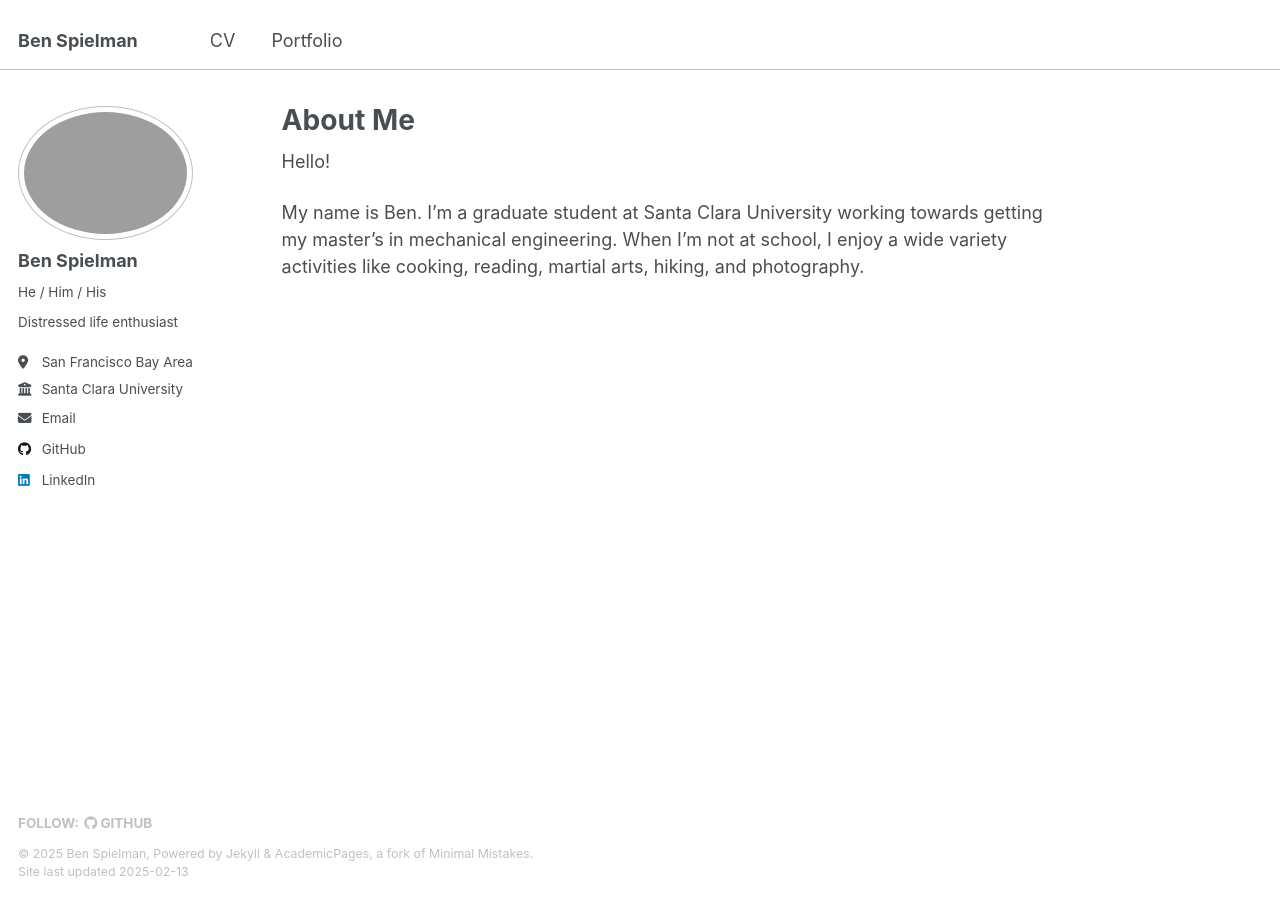
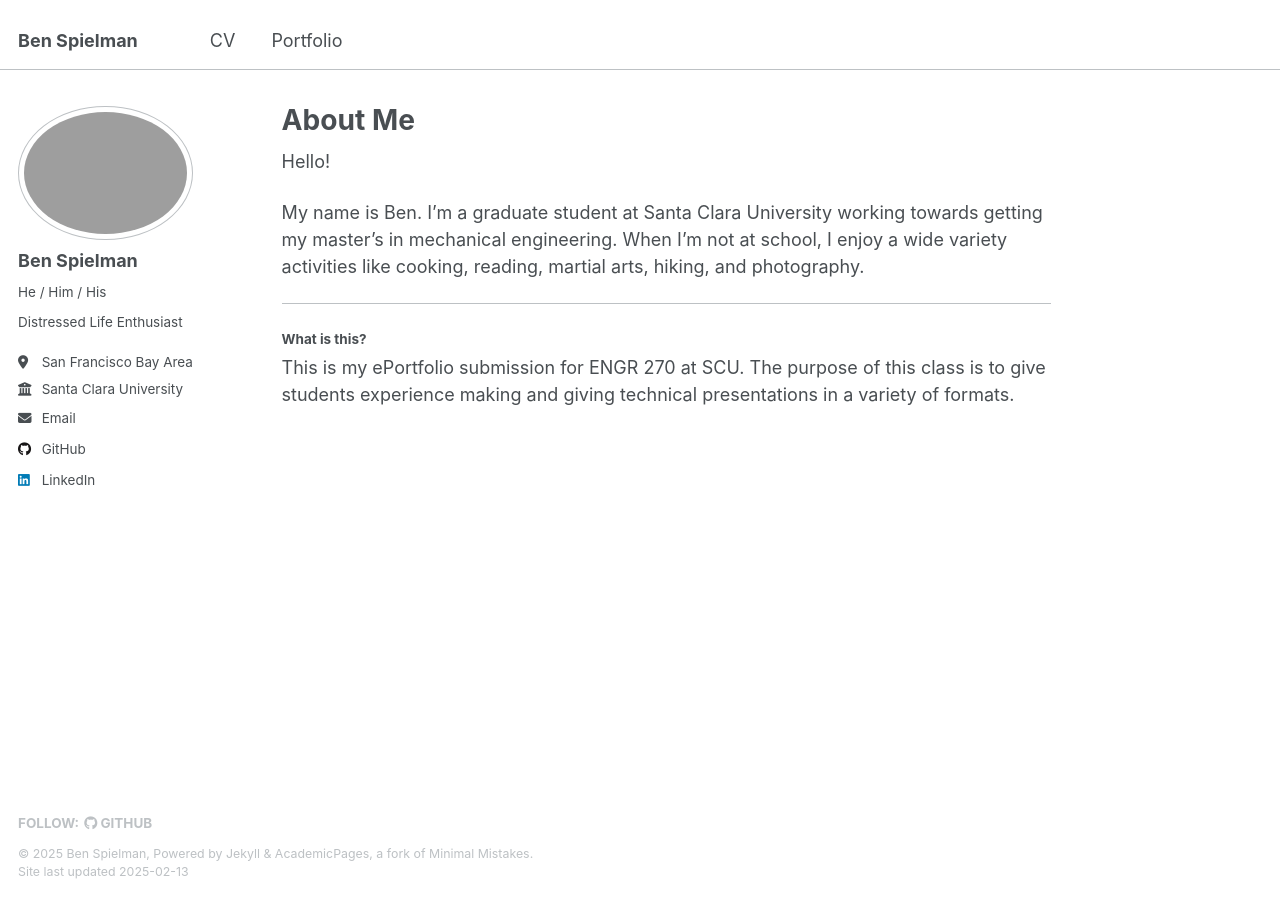
Before and after one commit to pizza496/pizza496.github.io, a Jekyll site: the page built from _pages/about.md, in a window 1280 px wide. Built offline with Jekyll 4.4.1, drawn with Linux system fonts in a browser that asks for light colours.

Commit message:
Content Update

```diff
--- a/_config.yml
+++ b/_config.yml
@@ -25,7 +25,7 @@ author:
   avatar           : "profile.png"
   name             : "Ben Spielman"
   pronouns         : "He / Him / His"
-  bio              : "Distressed life enthusiast"
+  bio              : "Distressed Life Enthusiast"
   location         : "San Francisco Bay Area"
   employer         : "Santa Clara University"
   uri              : # URL
--- a/_pages/about.md
+++ b/_pages/about.md
@@ -10,3 +10,9 @@ redirect_from:
 Hello!
 
 My name is Ben. I'm a graduate student at Santa Clara University working towards getting my master's in mechanical engineering. When I'm not at school, I enjoy a wide variety activities like cooking, reading, martial arts, hiking, and photography.
+
+---
+
+#### What is this?
+
+This is my ePortfolio submission for ENGR 270 at SCU. The purpose of this class is to give students experience making and giving technical presentations in a variety of formats.
```
